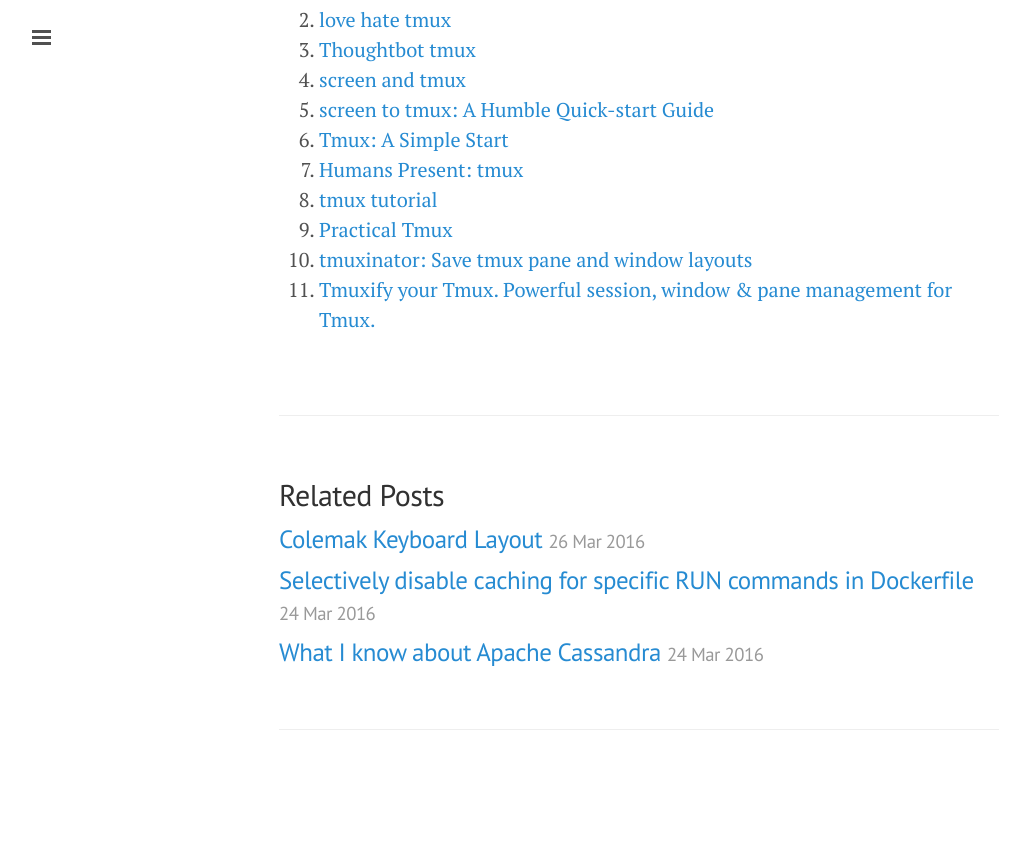
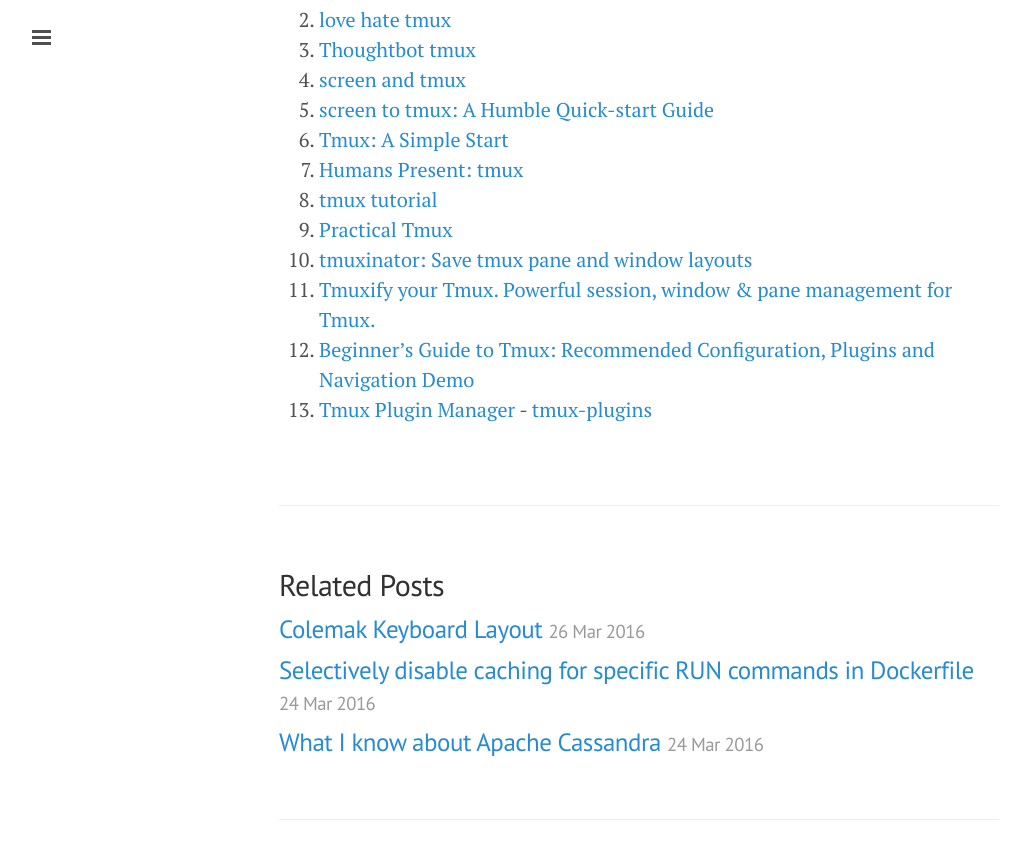
Before and after one commit to ibotdotout/ibotdotout.github.io, a Jekyll site: the page built from _posts/2014-06-09-tmux.md, in a window 1280 px wide and 900 px high, scrolled down 2697 px. Shown: the top 859 px of the window, without its empty margins (1-1031 px from the left). Built offline with Jekyll 4.4.1, drawn with Linux system fonts in a browser that asks for light colours; nearby versions of some CDN libraries; Markdown is read by kramdown in place of the engine named in the settings; comment, search, counter and statistics services are not loaded; before the commit the page ends 3507 px from its top, so only the background shows below that.

Commit message:
Add tmux TPM

```diff
--- a/_posts/2014-06-09-tmux.md
+++ b/_posts/2014-06-09-tmux.md
@@ -109,3 +109,5 @@ Prefix + <kbd>space<kbd>
 9. [Practical Tmux](https://mutelight.org/practical-tmux)
 10. [tmuxinator: Save tmux pane and window layouts](https://fabianfranke.de/2013/11/19/use-tmuxinator-to-recreate-tmux-panes-and-windows/)
 11. [Tmuxify your Tmux. Powerful session, window & pane management for Tmux.](https://github.com/jimeh/tmuxifier)
+12. [Beginner’s Guide to Tmux: Recommended Configuration, Plugins and Navigation Demo](https://www.codementor.io/tmux/tutorial/beginners-guide-to-tmux-navigating-and-configuring-your-tmux)
+13. [Tmux Plugin Manager](https://github.com/tmux-plugins/tpm) - [tmux-plugins](https://github.com/tmux-plugins)
```
